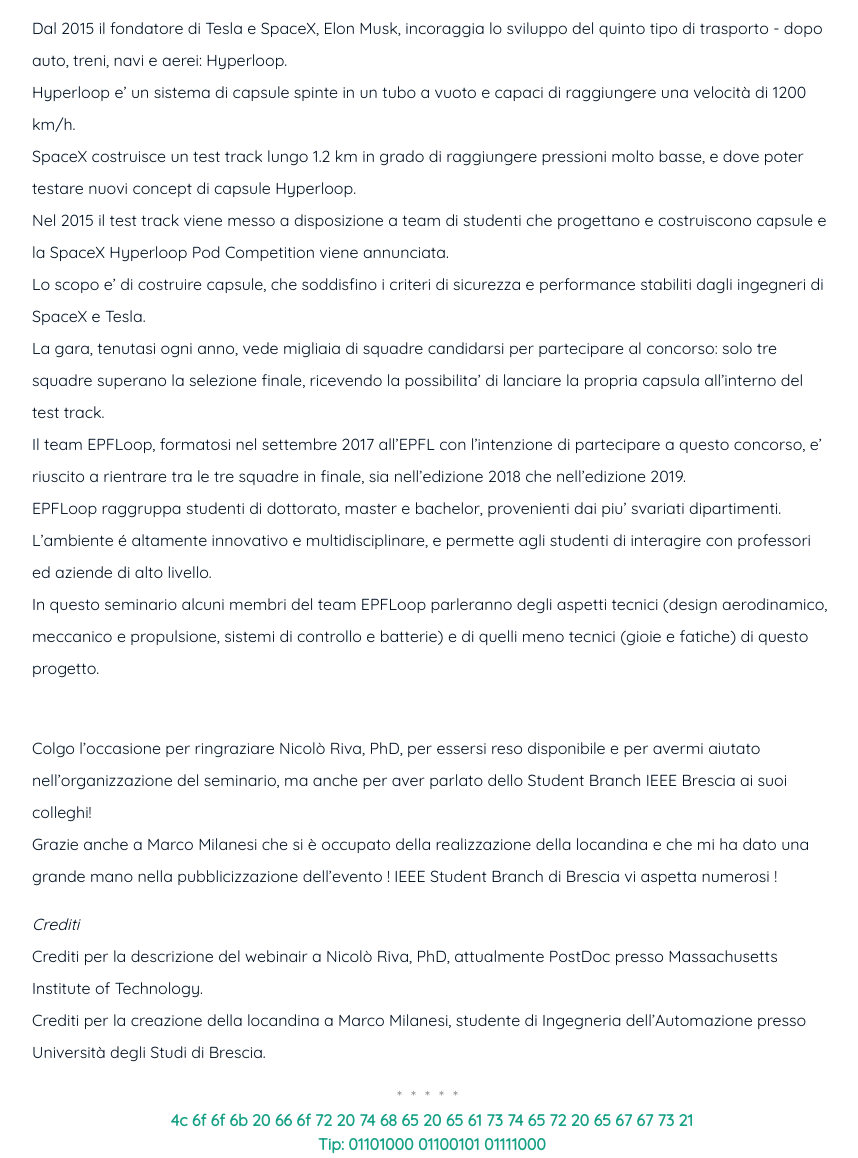
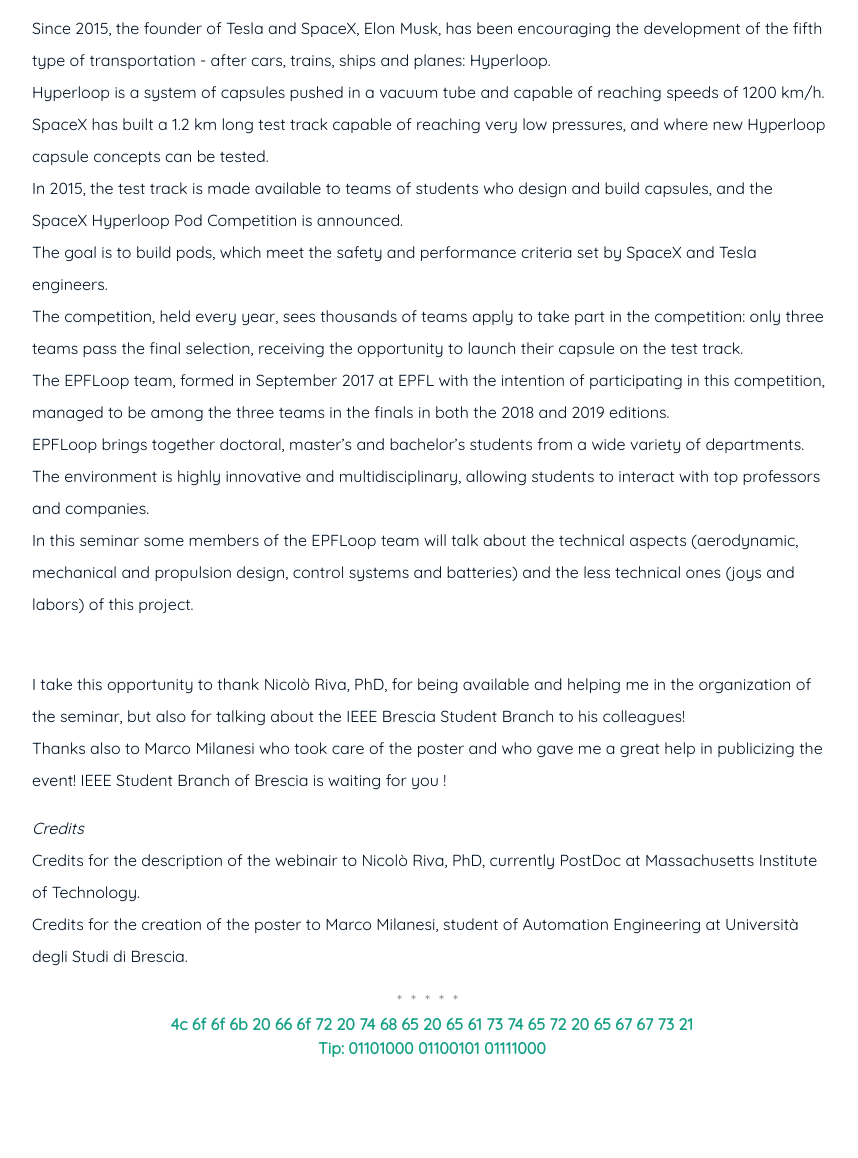
Before and after one commit to FreShq99/frenkishqepa.com, a Jekyll site: the page built from _posts/2021-05-13-moving-fast-and-breaking-records.md, in a window 1280 px wide and 1400 px high, scrolled down 1072 px, cut to the strip 242-1400 px from the top of the window. Shown: the whole strip, without its empty margins (208-1066 px from the left). Built offline with Jekyll 4.4.1, drawn with Linux system fonts in a browser that asks for light colours; after the commit the page ends 2434 px from its top, so only the background shows below that; some of the changed text lies outside the part shown.

Commit message:
Update 2021-05-13-moving-fast-and-breaking-records.md

```diff
--- a/_posts/2021-05-13-moving-fast-and-breaking-records.md
+++ b/_posts/2021-05-13-moving-fast-and-breaking-records.md
@@ -6,10 +6,10 @@
 categories: ["IEEE Student Branch of Brescia"]
 ---
 
-IEEE Student Branch di Brescia vi presenta "Moving Fast and Breaking Records", un webinair tenuto da membri del Team EPFLoop.
+IEEE Student Branch of Brescia presents "Moving Fast and Breaking Records," a webinair hosted by members of the EPFLoop Team.
 <br/>
 
-Siamo lieti di presentarvi i nostri speakers dell'EPFLoop Hyperloop Team:
+We are pleased to introduce our speakers from the EPFLoop Hyperloop Team:
 - Lorenzo Benedetti, Former Team Lead
 - Simone Rametti, Former Avionics Lead
 - Nicolò Riva, Former Aerodynamic Lead
@@ -19,20 +19,20 @@
 
 <img src="https://github.com/freshq99/freshq99.github.io/blob/master/assets/img/sitowebinair.jpg?raw=true" alt="Moving Fast and Breaking Records" class="center" style="height: 650px; width:650px;"/>
 
-Dal 2015 il fondatore di Tesla e SpaceX, Elon Musk, incoraggia lo sviluppo del quinto tipo di trasporto - dopo auto, treni, navi e aerei: Hyperloop.
-<br/>Hyperloop e' un sistema di capsule spinte in un tubo a vuoto e capaci di raggiungere una velocità di 1200 km/h.
-<br/> SpaceX costruisce un test track lungo 1.2 km in grado di raggiungere pressioni molto basse, e dove poter testare nuovi concept di capsule Hyperloop.
-<br/> Nel 2015 il test track viene messo a disposizione a team di studenti che progettano e costruiscono capsule e la SpaceX Hyperloop Pod Competition viene annunciata.
-<br/> Lo scopo  e' di costruire capsule, che soddisfino i criteri di sicurezza e performance stabiliti dagli ingegneri di SpaceX e Tesla.
-<br/> La gara, tenutasi ogni anno, vede migliaia di squadre candidarsi per partecipare al concorso: solo tre squadre superano la selezione finale, ricevendo la possibilita' di lanciare la propria capsula all'interno del test track.
-<br/> Il team EPFLoop, formatosi nel settembre 2017 all'EPFL con l'intenzione di partecipare a questo concorso, e' riuscito a rientrare tra le tre squadre in finale, sia nell'edizione 2018 che nell'edizione 2019.
-<br/> EPFLoop raggruppa studenti di dottorato, master e bachelor, provenienti dai piu' svariati dipartimenti. L'ambiente é altamente innovativo e multidisciplinare, e permette agli studenti di interagire con professori ed aziende di alto livello.
-<br/> In questo seminario alcuni membri del team EPFLoop parleranno degli aspetti tecnici (design aerodinamico, meccanico e propulsione, sistemi di controllo e batterie) e di quelli meno tecnici (gioie e fatiche) di questo progetto.
+Since 2015, the founder of Tesla and SpaceX, Elon Musk, has been encouraging the development of the fifth type of transportation - after cars, trains, ships and planes: Hyperloop.
+<br/>Hyperloop is a system of capsules pushed in a vacuum tube and capable of reaching speeds of 1200 km/h.
+<br/> SpaceX has built a 1.2 km long test track capable of reaching very low pressures, and where new Hyperloop capsule concepts can be tested.
+<br/> In 2015, the test track is made available to teams of students who design and build capsules, and the SpaceX Hyperloop Pod Competition is announced.
+<br/> The goal is to build pods, which meet the safety and performance criteria set by SpaceX and Tesla engineers.
+<br/> The competition, held every year, sees thousands of teams apply to take part in the competition: only three teams pass the final selection, receiving the opportunity to launch their capsule on the test track.
+<br/> The EPFLoop team, formed in September 2017 at EPFL with the intention of participating in this competition, managed to be among the three teams in the finals in both the 2018 and 2019 editions.
+<br/> EPFLoop brings together doctoral, master's and bachelor's students from a wide variety of departments. The environment is highly innovative and multidisciplinary, allowing students to interact with top professors and companies.
+<br/> In this seminar some members of the EPFLoop team will talk about the technical aspects (aerodynamic, mechanical and propulsion design, control systems and batteries) and the less technical ones (joys and labors) of this project.
 
-<br/>Colgo l'occasione per ringraziare Nicolò Riva, PhD, per essersi reso disponibile e per avermi aiutato nell'organizzazione del seminario, ma anche per aver parlato dello Student Branch IEEE Brescia ai suoi colleghi!
-<br/>Grazie anche a Marco Milanesi che si è occupato della realizzazione della locandina e che mi ha dato una grande mano nella pubblicizzazione dell'evento !
-IEEE Student Branch di Brescia vi aspetta numerosi !
+<br/>I take this opportunity to thank Nicolò Riva, PhD, for being available and helping me in the organization of the seminar, but also for talking about the IEEE Brescia Student Branch to his colleagues!
+<br/>Thanks also to Marco Milanesi who took care of the poster and who gave me a great help in publicizing the event!
+IEEE Student Branch of Brescia is waiting for you !
 
-*Crediti*
-<br>Crediti per la descrizione del webinair a Nicolò Riva, PhD, attualmente PostDoc presso Massachusetts Institute of Technology.
-<br/>Crediti per la creazione della locandina a Marco Milanesi, studente di Ingegneria dell'Automazione presso Università degli Studi di Brescia.
+*Credits*
+<br/>Credits for the description of the webinair to Nicolò Riva, PhD, currently PostDoc at Massachusetts Institute of Technology.
+<br/>Credits for the creation of the poster to Marco Milanesi, student of Automation Engineering at Università degli Studi di Brescia.
```
